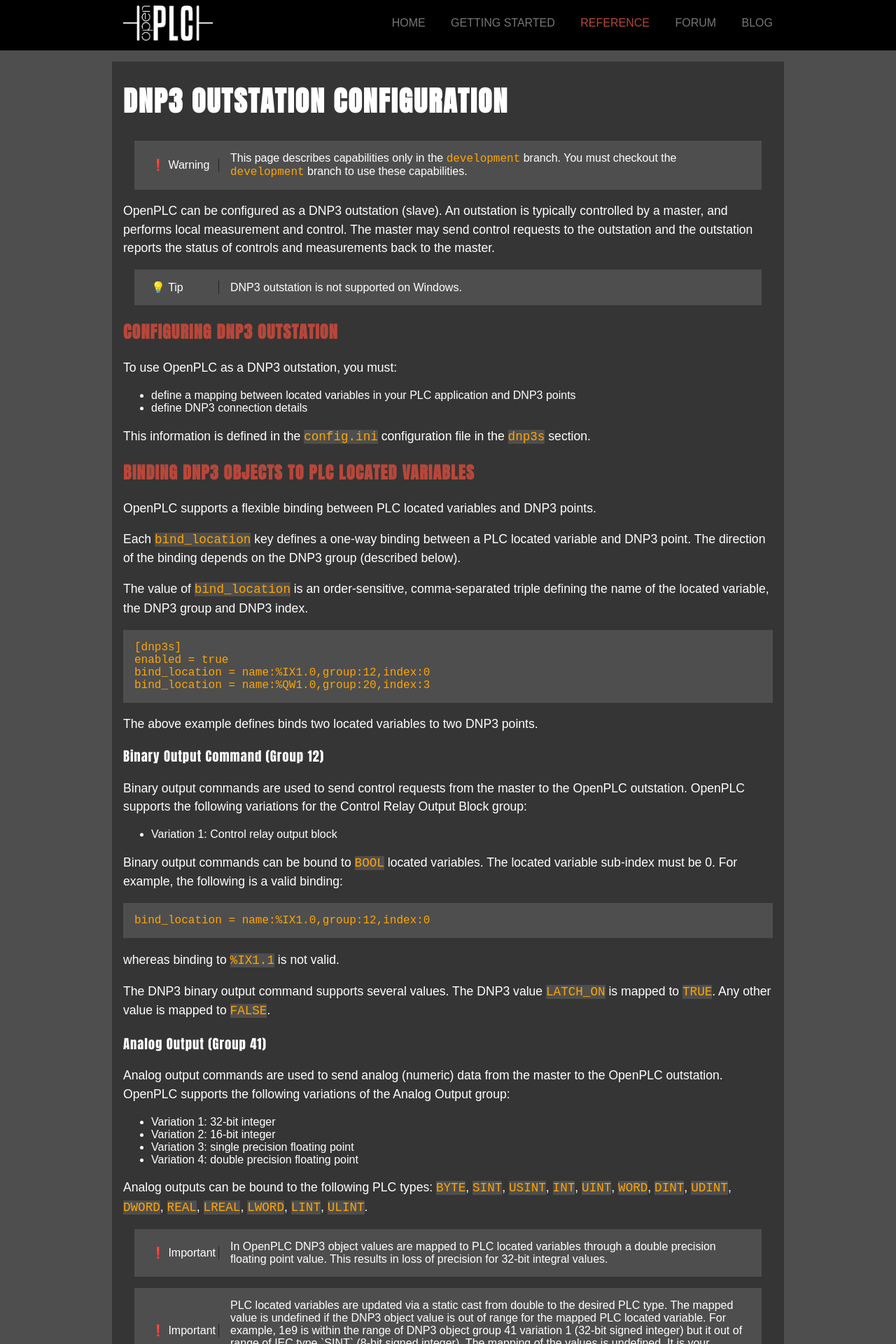
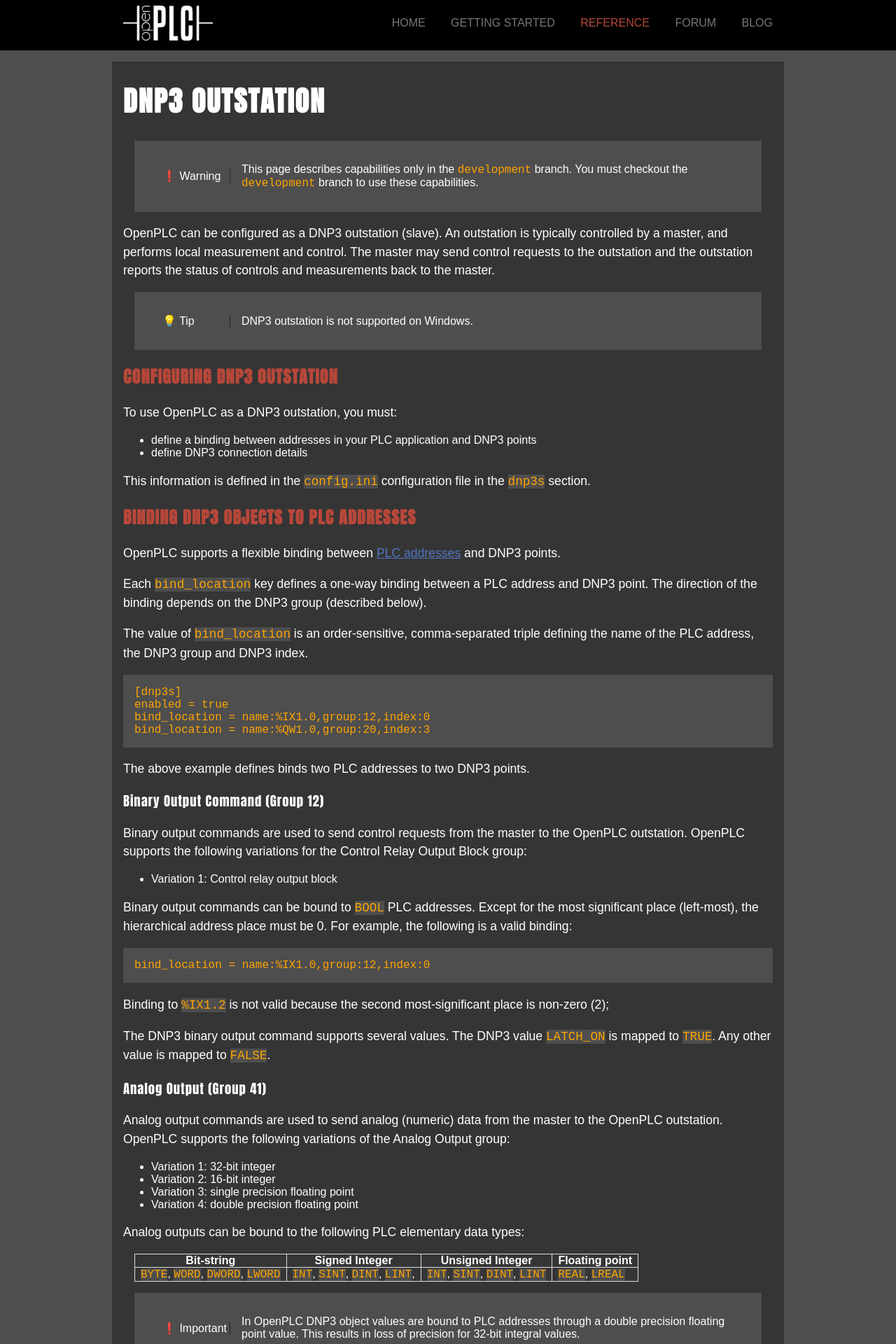
Before and after one commit to garretfick/openplcproject.github.io, a Jekyll site: the page built from reference/dnp3-outstation/index.md, in a window 1280 px wide. Shown: the top 1920 px of the page at 70% size. Built offline with Jekyll 4.4.1, drawn with Linux system fonts in a browser that asks for light colours; some of the changed text lies outside the part shown.

Commit message:
Lots more documentation about different capabilities

`````diff
--- /dev/null
+++ b/_includes/note.html
@@ -0,0 +1,3 @@
+<p class="note">
+    {{ include.content }}
+</p>
--- a/assets/css/theme.css
+++ b/assets/css/theme.css
@@ -36,14 +36,6 @@
   color: #5274C0;
 }
 
-th, td {
-  padding: 0 0.5em;
-}
-
-tr {
-  padding: 0.25em 0;
-}
-
 code {
   color: orange;
   background-color: #4e4e4e;
@@ -61,6 +53,10 @@
   background-color: #4e4e4e;
 }
 
+.admonitionblock table, .admonitionblock td, .admonitionblock th {
+  border: none;
+}
+
 .important .title, .tip .title {
   min-width: 6em;
   border-right: 1px solid #252525;
@@ -74,6 +70,32 @@
   content: "💡 ";
 }
 
+table {
+  padding: 1em;
+  margin: 1em;
+}
+
+table, td, th {
+  border: 1px solid #dddddd;
+  border-collapse: collapse;
+}
+
+th, td {
+  padding: 0 0.5em;
+}
+
+tr {
+  padding: 0.25em 0;
+}
+
+.note {
+  padding: 0 2em;
+  font-size: smaller;
+}
+
+.table-wrapper {
+  overflow-x: auto;
+}
 
 /* Common content pages */
 
--- a/reference/dnp3s/index.md
+++ b/reference/dnp3-outstation/index.md
@@ -1,6 +1,6 @@
 ---
 layout: inset-dev
-title: DNP3 Outstation Configuration
+title: DNP3 Outstation
 ---
 
 OpenPLC can be configured as a DNP3 outstation (slave). An outstation is
@@ -14,24 +14,23 @@
 
 To use OpenPLC as a DNP3 outstation, you must:
 
-* define a mapping between located variables in your PLC application and
+* define a binding between addresses in your PLC application and
   DNP3 points
 * define DNP3 connection details
 
 This information is defined in the `config.ini` configuration file in the
 `dnp3s` section.
 
-## Binding DNP3 Objects to PLC Located Variables
+## Binding DNP3 Objects to PLC Addresses
 
-OpenPLC supports a flexible binding between PLC located variables and DNP3
+OpenPLC supports a flexible binding between [PLC addresses](/reference/plc-addressing) and DNP3
 points.
 
-Each `bind_location` key defines a one-way binding between a PLC located
-variable and DNP3 point. The direction of the binding depends on the DNP3
+Each `bind_location` key defines a one-way binding between a PLC address and DNP3 point. The direction of the binding depends on the DNP3
 group (described below).
 
 The value of `bind_location` is an order-sensitive, comma-separated triple
-defining the name of the located variable, the DNP3 group and DNP3 index.
+defining the name of the PLC address, the DNP3 group and DNP3 index.
 
 ```
 [dnp3s]
@@ -40,7 +39,7 @@
 bind_location = name:%QW1.0,group:20,index:3
 ```
 
-The above example defines binds two located variables to two DNP3 points.
+The above example defines binds two PLC addresses to two DNP3 points.
 
 ### Binary Output Command (Group 12)
 
@@ -51,14 +50,16 @@
 
 * Variation 1: Control relay output block
 
-Binary output commands can be bound to `BOOL` located variables. The located
-variable sub-index must be 0. For example, the following is a valid binding:
+Binary output commands can be bound to `BOOL` PLC addresses. Except for the
+most significant place (left-most), the hierarchical address place must be 0.
+For example, the following is a valid binding:
 
 ```
 bind_location = name:%IX1.0,group:12,index:0
 ````
 
-whereas binding to `%IX1.1` is not valid.
+Binding to `%IX1.2` is not valid because the second most-significant place
+is non-zero (2);
 
 The DNP3 binary output command supports several values. The DNP3 value
 `LATCH_ON` is mapped to `TRUE`. Any other value is mapped to `FALSE`.
@@ -74,34 +75,36 @@
 * Variation 3: single precision floating point
 * Variation 4: double precision floating point
 
-Analog outputs can be bound to the following PLC types: `BYTE`, `SINT`,
-`USINT`, `INT`, `UINT`, `WORD`, `DINT`, `UDINT`, `DWORD`, `REAL`, `LREAL`,
-`LWORD`, `LINT`, `ULINT`.
+Analog outputs can be bound to the following PLC elementary data types:
 
-{% include important.html content="In OpenPLC DNP3 object values are mapped to
-PLC located variables through
+| Bit-string | Signed Integer | Unsigned Integer | Floating point |
+|---------|----------------|------------------|----------------|
+| `BYTE`, `WORD`, `DWORD`, `LWORD` | `INT`, `SINT`, `DINT`, `LINT`, | `INT`, `SINT`, `DINT`, `LINT` | `REAL`, `LREAL` |
+
+{% include important.html content="In OpenPLC DNP3 object values are bound to
+PLC addresses through
 a double precision floating point value. This results in loss of precision
 for 32-bit integral values." %}
 
-{% include important.html content="PLC located variables are updated via a
+{% include important.html content="PLC addresses are updated via a
 static cast from double to the
-desired PLC type. The mapped value is undefined if the DNP3 object value is
-out of range for the mapped PLC located variable. For example, 1e9 is
+desired PLC type. The bound value is undefined if the DNP3 object value is
+out of range for the bound PLC addresses. For example, 1e9 is
 within the range of DNP3 object group 41 variation 1 (32-bit signed integer) but
-it out of range of IEC type `SINT` (8-bit signed integer). The mapping of
+it out of range of IEC type `SINT` (8-bit signed integer). The binding of
 the values is undefined. It is your responsibility to ensure values written
 via DNP3 are in range for the destination type." %}
 
 ### Binary Input (Group 1) and Binary Output Status (Group 10)
 
 Binary input and binary output status are used to send Boolean information
-from the OpenPLC outstation to the master. `BOOL` located variables an be
+from the OpenPLC outstation to the master. `BOOL` PLC addresses an be
 bound to binary input and binary output status points.
 
 {% include tip.html content="Normally, binary output status values are
 associated with a binary
 output command (group 12). OpenPLC does not enforce
-such a mapping. If this is desired, you must implement this in your IEC
+such a binding. If this is desired, you must implement this in your IEC
 application." %}
 
 ### Analog Input (Group 30) and Analog Output Status (Group 40)
@@ -109,14 +112,16 @@
 Analog input and analog output status are used to send floating point
 information from the OpenPLC outstation to the master.
 
-`BYTE`, `SINT`,
-`USINT`, `INT`, `UINT`, `WORD`, `DINT`, `UDINT`, `DWORD`, `REAL`, `LREAL`,
-`LWORD`, `LINT`, `ULINT` located variables can be bound to analog input and
-analog output status points.
+PLC addresses of the following elementary data types can be bound to counter
+and frozen counter points:
+
+| Bit-string | Signed Integer | Unsigned Integer | Floating point |
+|---------|----------------|------------------|----------------|
+| `BYTE`, `WORD`, `DWORD`, `LWORD` | `INT`, `SINT`, `DINT`, `LINT`, | `INT`, `SINT`, `DINT`, `LINT` | `REAL`, `LREAL` |
 
 {% include tip.html content="Normally, analog output status values are
 associated with an analog output
-(group 41). OpenPLC does not enforce such a mapping. If this is desired, you
+(group 41). OpenPLC does not enforce such a binding. If this is desired, you
 must implement this in your IEC
 application." %}
 
@@ -125,7 +130,9 @@
 Counter and frozen counter are used to send fixed-point information
 information from the OpenPLC outstation to the master.
 
-`BYTE`, `SINT`,
-`USINT`, `INT`, `UINT`, `WORD`, `DINT`, `UDINT`, `DWORD`, `REAL`, `LREAL`,
-`LWORD`, `LINT`, `ULINT` located variables can be bound to counter and frozen
-counter points.
+PLC addresses of the following elementary data types can be bound to counter
+and frozen counter points:
+
+| Bit-string | Signed Integer | Unsigned Integer | Floating point |
+|---------|----------------|------------------|----------------|
+| `BYTE`, `WORD`, `DWORD`, `LWORD` | `INT`, `SINT`, `DINT`, `LINT`, | `INT`, `SINT`, `DINT`, `LINT` | `REAL`, `LREAL` |
--- /dev/null
+++ b/reference/plc-addressing/index.md
@@ -0,0 +1,71 @@
+---
+layout: inset
+title: PLC Addressing
+---
+
+PLC applications normally (or always) interact with the external world
+through one or more communication protocols. When designing your PLC
+application, you decide which variables are available for use by communication
+protocols by labeling the variable with a PLC address, for example
+`%IX10.1` or `%QW5`. PLC addressing schemes normally depend on the
+runtime and manufacturer. This section describes PLC address support
+in OpenPLC.
+
+PLC addresses are constructed as a union of 4 ordered parts:
+
+1. a leading `%` symbol
+2. a storage class (direction) indication
+3. a data size indication
+4. a hierarchical address
+
+Formally, a PLC address can be expressed in Backus Naur Form.
+
+```
+<plc-address> ::= "%" <storage-class> <data-size> <hierarchical-address>
+
+<storage-class> ::= "I" | "Q" | "M"
+<data-size> ::= "X" | "B" | "W" | "D" | "L"
+<hierarchical-address> ::= <number> | <number> "." <oct-digit>
+
+<number> ::= <digit> | <number> <digit>
+<digit> ::= "0" | "1" | "2" | "3" | "4" | "5" | "6" | "7" | "8" | "9"
+<oct-digit> ::= "0" | "1" | "2" | "3" | "4" | "5" | "6" | "7"
+```
+
+In OpenPLC, the storage class is a "hint" as to the usage. The precise
+meaning depends on implementation of a particular communication module.
+Generally, the storage class has the following interpretation:
+
+* `I` - inputs
+* `Q` - outputs
+* `M` - memory
+
+Communications modules normally require data with a pre-defined number of bits.
+Different elementary data types have the same data size. The permitted data
+size depends on the particular communication module. The elementary data types
+have the following data sizes:
+
+<div class="table-wrapper" markdown="block">
+
+| `<data-size>` | Common Name | Number of Bits | Elementary Data Types    |
+|---------------|-------------|----------------|--------------------------|
+| `X`           | Bit         | 1              | `BOOL`                   |
+| `B`           | Byte        | 8              | `BYTE`, `SINT`, `USINT`  |
+| `W`           | Word        | 16             | `WORD`, `INT`, `UINT`    |
+| `D`           | Double word | 32             | `DWORD`, `DINT`, `UDINT`, `FLOAT`  |
+| `L`           | Long word   | 64             | `LWORD`, `LINT`, `ULINT`, `DOUBLE` |
+
+</div>
+
+The hierarchical address differentiates otherwise equivalent PLC addresses.
+
+Bit (`X`) PLC addresses have a two-part hierarchical address. The least
+significant part (right-most) can be interpreted as a position in a byte and
+must be in the range 0 to 7. The most significant part (left-most) must be no
+more than 1023. Parts are separated by a single period (`.`).
+
+Data sizes other than `X` have a one-part hierarchical address. They must not
+contain a period (`.`) and must be no more than 1023.
+
+{%include tip.html content="The limitation for the maximum hierarchical
+address index will be relaxed in the future." %}
`````
Also changed, not shown: _includes/development.html (added, +13 -0 lines), _includes/inset-dev.html (added, +11 -0 lines), reference/configuration/index.md (added, +37 -0 lines), reference/index.md (+12 -2 lines), reference/modbus-master/index.md (added, +58 -0 lines), reference/modbus-slave/index.md (added, +52 -0 lines), reference/persistent-storage/index.md (added, +41 -0 lines).
